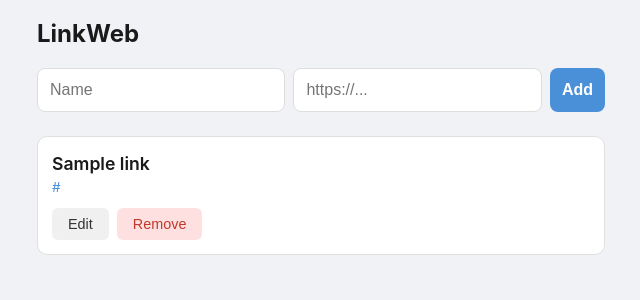
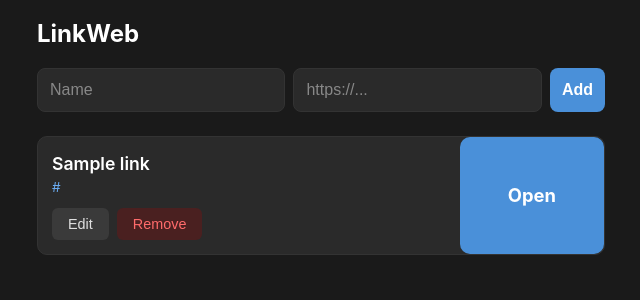
Before and after one commit to Areha11Fz/LinkWeb, a Flask app: page / in a window 1280 px wide. Shown: the top 300 px of the page, without its empty margins (319-959 px from the left). Run offline with Flask 3, Linux system fonts and the light colour scheme; tables that the repository leaves empty hold one stand-in row (values such as "Sample post").

Commit message:
Works for now la

```diff
--- a/app.py
+++ b/app.py
@@ -1,3 +1,5 @@
+import os
+import pathlib
 from flask import Flask, render_template, request, redirect, url_for
 import sqlite3
 
@@ -67,4 +69,19 @@ def delete(link_id):
 
 if __name__ == "__main__":
     init_db()
-    app.run(debug=True, host="0.0.0.0", port=5000)
+
+    extra = []
+    for folder in ("templates", "static"):
+        p = pathlib.Path(__file__).parent / folder
+        if p.is_dir():
+            for f in p.rglob("*"):
+                if f.is_file():
+                    extra.append(str(f))
+
+    app.run(
+        debug=True,
+        host="0.0.0.0",
+        port=5000,
+        extra_files=extra,
+        exclude_patterns=["*.db"],
+    )
--- a/static/style.css
+++ b/static/style.css
@@ -6,8 +6,8 @@
 
 body {
     font-family: -apple-system, BlinkMacSystemFont, "Segoe UI", Roboto, sans-serif;
-    background: #f0f2f5;
-    color: #333;
+    background: #1a1a1a;
+    color: #e0e0e0;
     line-height: 1.5;
 }
 
@@ -20,7 +20,7 @@ body {
 h1 {
     font-size: 1.5rem;
     margin-bottom: 16px;
-    color: #1a1a1a;
+    color: #ffffff;
 }
 
 .add-form {
@@ -33,9 +33,15 @@ h1 {
 .add-form input {
     flex: 1 1 100%;
     padding: 12px;
-    border: 1px solid #ddd;
+    border: 1px solid #333;
     border-radius: 8px;
     font-size: 1rem;
+    background: #2a2a2a;
+    color: #e0e0e0;
+}
+
+.add-form input::placeholder {
+    color: #888;
 }
 
 .add-form button {
@@ -59,11 +65,21 @@ h1 {
 }
 
 .link-item {
-    background: #fff;
+    background: #2a2a2a;
     border-radius: 10px;
+    margin-bottom: 10px;
+    border: 1px solid #333;
+}
+
+.link-row {
+    display: flex;
+    min-height: 60px;
+}
+
+.link-left {
+    flex: 1;
+    min-width: 0;
     padding: 14px;
-    margin-bottom: 10px;
-    border: 1px solid #e0e0e0;
 }
 
 .link-info {
@@ -74,7 +90,7 @@ h1 {
     display: block;
     font-size: 1.1rem;
     font-weight: 600;
-    color: #1a1a1a;
+    color: #ffffff;
     text-decoration: none;
 }
 
@@ -85,7 +101,7 @@ h1 {
 .link-url {
     display: block;
     font-size: 0.85rem;
-    color: #4a90d9;
+    color: #6aabf0;
     text-decoration: none;
     word-break: break-all;
 }
@@ -114,21 +130,42 @@ h1 {
 }
 
 .btn-edit {
-    background: #f0f0f0;
-    color: #333;
+    background: #3a3a3a;
+    color: #e0e0e0;
 }
 
 .btn-edit:active {
-    background: #ddd;
+    background: #4a4a4a;
 }
 
 .btn-delete {
-    background: #ffe0e0;
-    color: #c0392b;
+    background: #4a2020;
+    color: #ff6b6b;
 }
 
 .btn-delete:active {
-    background: #ffc0c0;
+    background: #5a3030;
+}
+
+.btn-open {
+    flex-shrink: 0;
+    display: flex;
+    align-items: center;
+    justify-content: center;
+    padding: 12px 48px;
+    background: #4a90d9;
+    color: #fff;
+    border: none;
+    border-radius: 10px;
+    font-size: 1.15rem;
+    font-weight: 700;
+    cursor: pointer;
+    text-decoration: none;
+    white-space: nowrap;
+}
+
+.btn-open:active {
+    background: #357abd;
 }
 
 .delete-form {
@@ -136,10 +173,12 @@ h1 {
 }
 
 .edit-form {
-    margin-top: 10px;
     display: flex;
     flex-direction: column;
     gap: 8px;
+    padding: 12px 14px;
+    border-top: 1px solid #333;
+    background: #222;
 }
 
 .edit-form.hidden {
@@ -148,9 +187,11 @@ h1 {
 
 .edit-form input {
     padding: 10px;
-    border: 1px solid #ddd;
+    border: 1px solid #333;
     border-radius: 8px;
     font-size: 0.95rem;
+    background: #1a1a1a;
+    color: #e0e0e0;
 }
 
 .edit-actions {
@@ -173,8 +214,8 @@ h1 {
 .btn-cancel {
     flex: 1;
     padding: 10px;
-    background: #f0f0f0;
-    color: #333;
+    background: #3a3a3a;
+    color: #e0e0e0;
     border: none;
     border-radius: 6px;
     font-size: 0.95rem;
@@ -183,7 +224,7 @@ h1 {
 
 .empty {
     text-align: center;
-    color: #999;
+    color: #666;
     padding: 32px 0;
     font-size: 0.95rem;
 }
--- a/templates/index.html
+++ b/templates/index.html
@@ -19,6 +19,8 @@
         <ul class="link-list">
             {% for link in links %}
             <li class="link-item">
+                <div class="link-row">
+                    <div class="link-left">
                         <div class="link-info">
                             <a href="{{ link['url'] }}" target="_blank" rel="noopener" class="link-name">{{ link['name'] }}</a>
                             <a href="{{ link['url'] }}" target="_blank" rel="noopener" class="link-url">{{ link['url'] }}</a>
@@ -28,6 +30,9 @@
                             <form method="POST" action="{{ url_for('delete', link_id=link['id']) }}" class="delete-form">
                                 <button type="submit" class="btn-delete" onclick="return confirm('Remove this link?')">Remove</button>
                             </form>
+                        </div>
+                    </div>
+                    <a href="{{ link['url'] }}" target="_blank" rel="noopener" class="btn-open">Open</a>
                 </div>
                 <form method="POST" action="{{ url_for('edit', link_id=link['id']) }}" class="edit-form hidden">
                     <input type="text" name="name" value="{{ link['name'] }}" required>
```
Lines whose indentation alone changed are shown as unchanged.
